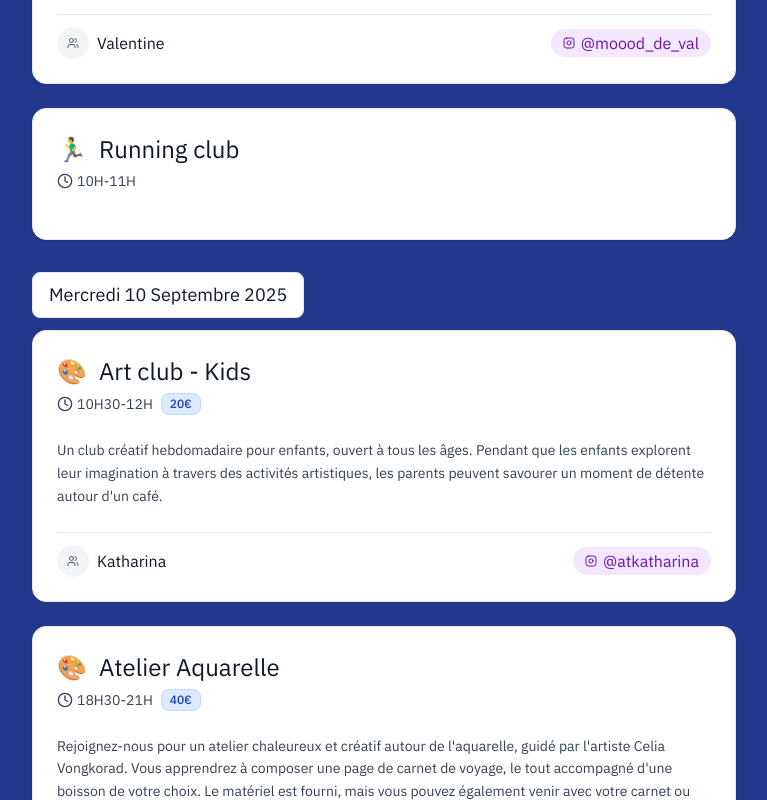
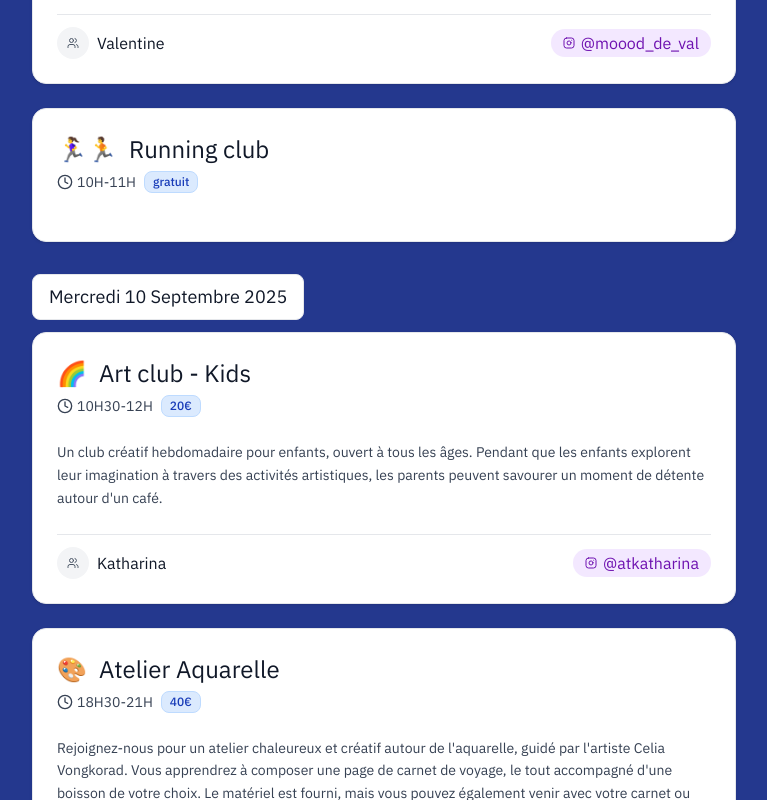
Before and after one commit to yohanlb/poesie-cafe, a Next.js app: page /agenda in a window 1280 px wide. Shown: the part 1480-2280 px from the top of the page, without its empty margins (256-1023 px from the left). Built offline with nearby package versions, Linux system fonts and the light colour scheme.

Commit message:
feat: enhance EventCard and events data with emoji support and reservation links for improved user engagement

```diff
--- a/src/components/EventCard.tsx
+++ b/src/components/EventCard.tsx
@@ -19,29 +19,12 @@ export default function EventCard({ event }: EventCardProps) {
     return handle.replace("@", "");
   };
 
-  const getEventTypeEmoji = (eventType: Event["eventType"]) => {
-    switch (eventType) {
-      case "workshop":
-        return "🎨";
-      case "running-club":
-        return "🏃‍♂️";
-      case "vernissage":
-        return "🖼️";
-      case "other":
-        return "✨";
-      default:
-        return "📅";
-    }
-  };
-
   return (
     <Card className="bg-white border-gray-200 backdrop-blur-md hover:bg-gray-50 transition-colors">
       <CardHeader>
         <div className="flex items-center justify-between">
           <div className="flex items-center gap-3">
-            <span className="text-2xl">
-              {getEventTypeEmoji(event.eventType)}
-            </span>
+            <span className="text-2xl">{event.emoji || "📅"}</span>
             <CardTitle className="text-gray-900 text-2xl font-normal">
               {event.name}
             </CardTitle>
--- a/src/data/events.ts
+++ b/src/data/events.ts
@@ -3,11 +3,13 @@ export interface Event {
   name: string;
   date: string;
   time: string;
-  price?: string | null;
+  price?: string;
   instructor?: string;
   instagram?: string;
   description?: string;
   eventType: "workshop" | "running-club" | "vernissage" | "other";
+  emoji?: string;
+  reservationLink?: string;
 }
 
 export const events: Event[] = [
@@ -22,6 +24,8 @@ export const events: Event[] = [
     description:
       "Un club créatif hebdomadaire pour enfants, ouvert à tous les âges. Pendant que les enfants explorent leur imagination à travers des activités artistiques, les parents peuvent savourer un moment de détente autour d'un café.",
     eventType: "workshop",
+    emoji: "🌈",
+    reservationLink: "https://www.instagram.com/p/DNFzPxLs0L3/?img_index=1",
   },
   {
     id: "latte-art",
@@ -32,8 +36,9 @@ export const events: Event[] = [
     instructor: "Livia",
     instagram: "@lovelylivia_",
     description:
-      "Initiez-vous aux bases du latte art dans un atelier de 1h30 chez Poésie. Apprenez à faire une mousse parfaite, à verser et à créer votre premier motif.",
+      "Initiez-vous aux bases du latte art dans un atelier de 1h30 chez Poésie. Apprenez à faire une mousse parfaite, à verser et à créer votre premier motif. ",
     eventType: "workshop",
+    emoji: "☕️",
   },
   {
     id: "broderie-stitched-tattoos",
@@ -46,6 +51,7 @@ export const events: Event[] = [
     description:
       "Un atelier d'art-thérapie textile pour adultes : chacun apporte un vêtement (chemise, t-shirt, etc.) et y brode des motifs inspirés de son été – souvenirs, émotions, rêves... Un moment introspectif et créatif, comme un journal visuel cousu main.",
     eventType: "workshop",
+    emoji: "🪡",
   },
   {
     id: "cafe-dessin",
@@ -58,6 +64,8 @@ export const events: Event[] = [
     description:
       "Valentine vous initie au dessin dans une ambiance douce et créative. Ensemble, vous apprendrez les bases et croquerez les détails poétiques de Poésie, notre coffee shop.Aucune expérience requise,juste l'envie de prendre le temps et de dessiner autour d'un bon café. (boisson comprise dans le prix)",
     eventType: "workshop",
+    emoji: "🎨",
+    reservationLink: "https://www.instagram.com/p/DNFzPxLs0L3/?img_index=1",
   },
   {
     id: "art-club-kids-2",
@@ -70,6 +78,8 @@ export const events: Event[] = [
     description:
       "Un club créatif hebdomadaire pour enfants, ouvert à tous les âges. Pendant que les enfants explorent leur imagination à travers des activités artistiques, les parents peuvent savourer un moment de détente autour d'un café.",
     eventType: "workshop",
+    emoji: "🌈",
+    reservationLink: "https://www.instagram.com/p/DNFzPxLs0L3/?img_index=1",
   },
   {
     id: "aquarelle",
@@ -82,6 +92,7 @@ export const events: Event[] = [
     description:
       "Rejoignez-nous pour un atelier chaleureux et créatif autour de l'aquarelle, guidé par l'artiste Celia Vongkorad. Vous apprendrez à composer une page de carnet de voyage, le tout accompagné d'une boisson de votre choix. Le matériel est fourni, mais vous pouvez également venir avec votre carnet ou vos outils préférés si vous le souhaitez. Vous peindrez sur du papier aquarelle de haute qualité de la marque Hahnemühle (format A5). Chaque participant(e) aura la chance de découvrir les aquarelles artisanales de La Nouvelle Vague Couleurs, fabriquées à Paris : des teintes uniques, intenses et inspirantes, parfaites pour tous les styles d'expression.",
     eventType: "workshop",
+    emoji: "🎨",
   },
   {
     id: "ceramique",
@@ -91,8 +102,10 @@ export const events: Event[] = [
     price: "50€",
     instructor: "Jess",
     instagram: "@nalu.ceramics",
-    description: "",
+    description:
+      "Participez à un atelier créatif et convivial pour découvrir l'art du modelage en céramique. Vous apprendrez les bases du travail de l'argile en explorant différentes techniques, avec la possibilité de créer la pièce de votre choix : tasse, assiette, porte-bijoux, vide-poche, petit soliflore… - Thème libre ou inspiration coffee shop : chacun peut laisser libre cours à son imagination ou suivre un thème pour plus de cohérence. ✔️ Tout est inclus : matériel, cuisson et émaillage réalisés après l'atelier. ✔️ Délais : vos pièces seront prêtes sous environ un mois. ✔️ Accessible à tous niveaux : débutants comme initiés sont les bienvenus. Offrez-vous un moment de créativité et repartez avec une pièce unique, façonnée par vos mains !",
     eventType: "workshop",
+    emoji: "🍵",
   },
   {
     id: "ecriture",
@@ -103,33 +116,38 @@ export const events: Event[] = [
     instructor: "Marie",
     instagram: "@calliope_editions",
     description:
-      "Vous sentez votre élan créatif s'essouffler ? La page reste blanche malgré l'envie d'écrire ? Rejoignez notre atelier d'écriture spécialement conçu pour vous redonner l'inspiration. Au programme : Exercices ciblés pour déverrouiller la créativité et relancer vos idées, Échanges autour du thème du « vide » créatif, Conseils pratiques et pistes concrètes pour nourrir durablement votre écriture. Un petit groupe pour favoriser un accompagnement personnalisé et des retours bienveillants. Une boisson chaude ou froide et une gourmandise sucrée sont incluses pour accompagner ce moment suspendu. Tarif : 37 € TTC. ⏱ Durée : 3 heures, de 9h à 12h",
+      "Vous sentez votre élan créatif s'essouffler ? La page reste blanche malgré l'envie d'écrire ? Rejoignez notre atelier d'écriture spécialement conçu pour vous redonner l'inspiration. Au programme : Exercices ciblés pour déverrouiller la créativité et relancer vos idées Échanges autour du thème du « vide » créatif Conseils pratiques et pistes concrètes pour nourrir durablement votre écriture Un petit groupe pour favoriser un accompagnement personnalisé et des retours bienveillants. Une boisson chaude ou froide et une gourmandise sucrée sont incluses pour accompagner ce moment suspendu. Tarif : 37 € TTC. ⏱ Durée : 3 heures, de 9h à 12h",
     eventType: "workshop",
+    emoji: "📖",
+    reservationLink: "https://www.calliope-editions.fr/actualit%C3%A9s",
   },
   {
     id: "running-club-1",
     name: "Running club",
     date: "07/09/2025",
     time: "10H-11H",
-    price: null,
+    price: "gratuit",
     eventType: "running-club",
+    emoji: "🏃‍♀️🏃",
   },
   {
     id: "vernissage-photo",
     name: "Vernissage photo",
     date: "18/09/2025",
     time: "18H-22H",
-    price: null,
+    price: "gratuit",
     instructor: "Jean",
     instagram: "@ginjeanbre",
     eventType: "vernissage",
+    emoji: "🖼️",
   },
   {
     id: "running-club-2",
     name: "Running club",
     date: "21/09/2025",
     time: "10H-11H",
-    price: null,
+    price: "gratuit",
     eventType: "running-club",
+    emoji: "🏃‍♀️🏃",
   },
 ];
```
